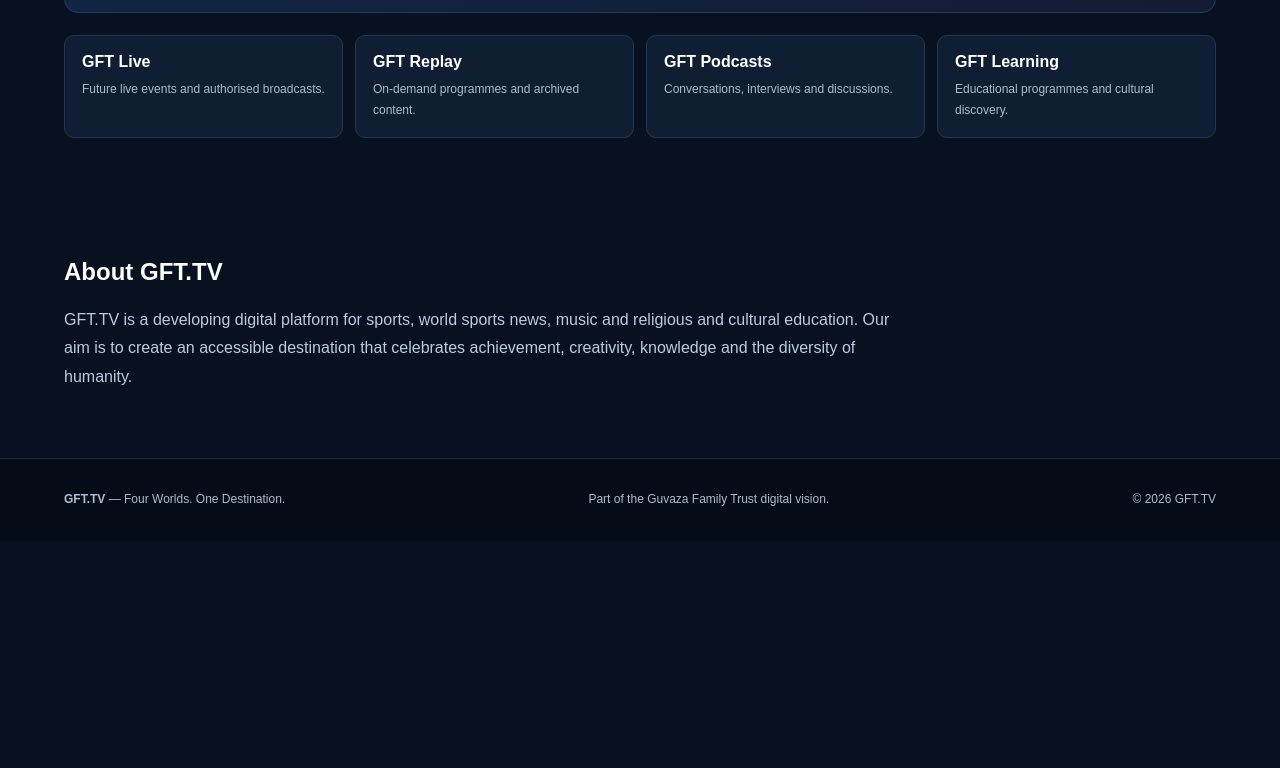
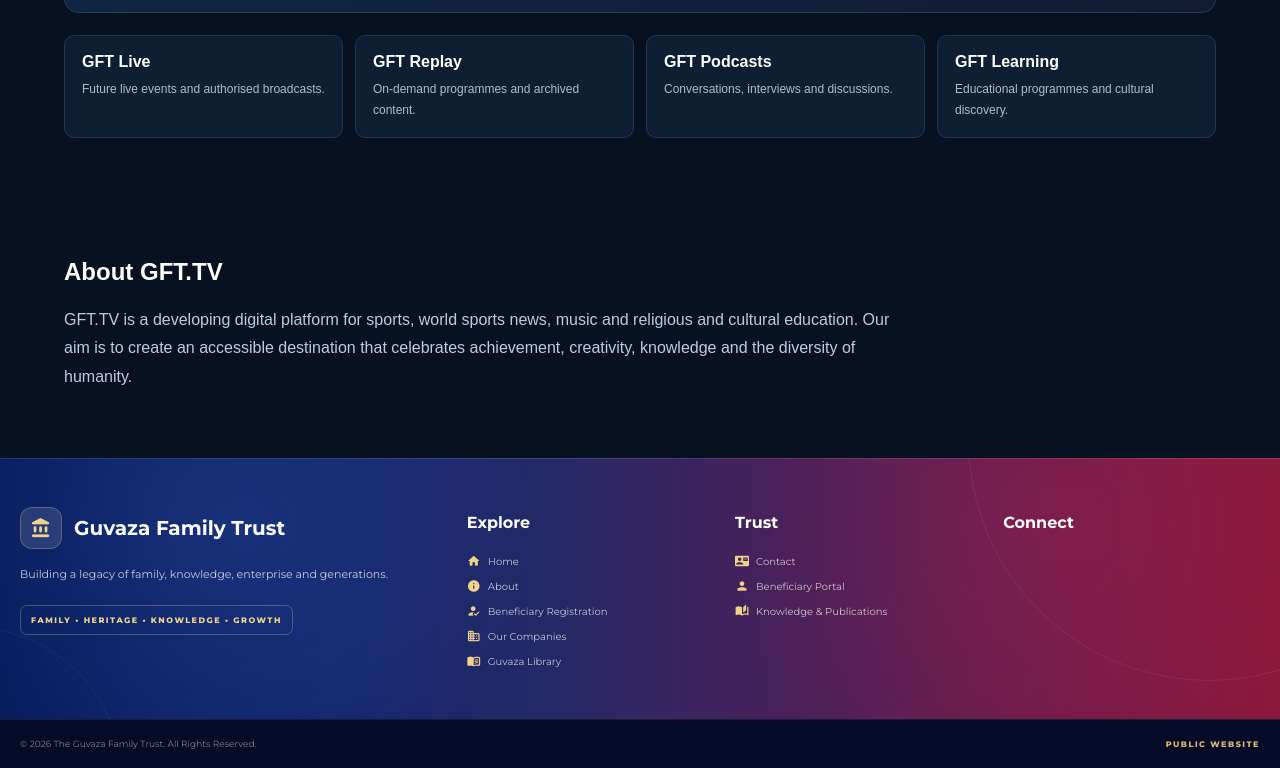
Before and after one commit to fanniegee/GFT-TV, a website: page public/gft-tv.html in a window 1280 px wide. Shown: the part 2092-2860 px from the top of the page. Before the commit the page ends 2633 px from the top, so only its background shows below. Drawn offline with Linux system fonts and the light colour scheme; no server answers.

Commit message:
Connect all TV public pages to shared GFT footer and live public settings

```diff
--- a/public/gft-tv.html
+++ b/public/gft-tv.html
@@ -325,6 +325,9 @@
 <link rel="apple-touch-icon" href="/assets/tv-app-192.png">
 <link rel="stylesheet" href="/install-app.css">
 <script src="/install-app.js" data-app="tv" defer></script>
+<link rel="stylesheet" href="/public-footer.css">
+<link rel="stylesheet" href="https://fonts.googleapis.com/icon?family=Material+Icons+Round">
+<link rel="stylesheet" href="/typography.css">
 </head>
 
 <body>
@@ -551,13 +554,7 @@
     </section>
   </main>
 
-  <footer>
-    <div class="footer-inner">
-      <div><strong>GFT.TV</strong> — Four Worlds. One Destination.</div>
-      <div>Part of the Guvaza Family Trust digital vision.</div>
-      <div>© <span id="year"></span> GFT.TV</div>
-    </div>
-  </footer>
+  <div id="gft-public-footer"></div><script src="/public-footer.js" data-config-endpoint="/api/trust-public-config" defer></script>
 
   <script>
     /*
@@ -596,7 +593,6 @@
     document.querySelector("#world-religion")
       .style.setProperty("--gate-image", `url("${GFT_TV_IMAGES.religion}")`);
 
-    document.querySelector("#year").textContent = new Date().getFullYear();
     document.querySelector("#movie-world")
      .style.setProperty("--gate-image", `url("${GFT_TV_IMAGES.movies}")`);
 
--- /dev/null
+++ b/public/public-footer.css
@@ -0,0 +1,255 @@
+/* =========================================================
+   GFT PUBLIC FOOTER
+   Shared public-site footer.
+   Colour direction: deep blue on the left -> maroon on right.
+   ========================================================= */
+
+#gft-public-footer {
+    width: 100%;
+    margin-top: 0;
+}
+
+.gft-public-footer {
+    width: 100%;
+    color: #fff;
+    font-family: Montserrat, Arial, sans-serif;
+}
+
+/* Main gradient */
+.gft-footer-main {
+    position: relative;
+    overflow: hidden;
+    background:
+        radial-gradient(circle at 18% 25%, rgba(71, 111, 210, .18), transparent 28%),
+        radial-gradient(circle at 82% 25%, rgba(192, 49, 92, .18), transparent 30%),
+        linear-gradient(
+            90deg,
+            #071d5c 0%,
+            #10266c 24%,
+            #252967 43%,
+            #4a205a 62%,
+            #711a48 82%,
+            #8b173b 100%
+        );
+    border-top: 1px solid rgba(255,255,255,.12);
+}
+
+.gft-footer-main::before {
+    content: "";
+    position: absolute;
+    width: 480px;
+    height: 480px;
+    border: 1px solid rgba(255,255,255,.07);
+    border-radius: 50%;
+    right: -170px;
+    top: -260px;
+}
+
+.gft-footer-main::after {
+    content: "";
+    position: absolute;
+    width: 300px;
+    height: 300px;
+    border: 1px solid rgba(255,255,255,.05);
+    border-radius: 50%;
+    left: -180px;
+    bottom: -210px;
+}
+
+.gft-footer-grid {
+    width: min(1250px, calc(100% - 40px));
+    margin: 0 auto;
+    padding: 48px 0 40px;
+    display: grid;
+    grid-template-columns: 1.8fr 1fr 1fr 1.15fr;
+    gap: 45px;
+    position: relative;
+    z-index: 2;
+}
+
+.gft-footer-identity {
+    padding-right: 25px;
+}
+
+.gft-footer-logo {
+    display: flex;
+    align-items: center;
+    gap: 12px;
+    margin-bottom: 16px;
+}
+
+.gft-footer-logo .material-icons-round {
+    width: 42px;
+    height: 42px;
+    border-radius: 12px;
+    display: flex;
+    align-items: center;
+    justify-content: center;
+    background: rgba(255,255,255,.12);
+    color: #f1d28b;
+    border: 1px solid rgba(241,210,139,.25);
+    font-size: 22px;
+}
+
+.gft-footer-trust-name {
+    font-family: Montserrat, Arial, sans-serif;
+    font-size: 20px;
+    font-weight: 700;
+}
+
+.gft-footer-tagline {
+    max-width: 390px;
+    margin: 0;
+    color: rgba(255,255,255,.76);
+    font-size: 11px;
+    line-height: 1.8;
+}
+
+.gft-footer-heritage {
+    display: inline-block;
+    margin-top: 20px;
+    padding: 7px 10px;
+    border: 1px solid rgba(241,210,139,.28);
+    border-radius: 7px;
+    color: #f1d28b;
+    font-size: 8px;
+    letter-spacing: 1.5px;
+    font-weight: 800;
+}
+
+.gft-footer-column h3 {
+    margin: 2px 0 16px;
+    color: #fff;
+    font-family: Montserrat, Arial, sans-serif;
+    font-size: 16px;
+}
+
+.gft-footer-link {
+    display: flex;
+    align-items: center;
+    gap: 7px;
+    width: fit-content;
+    margin-bottom: 10px;
+    color: rgba(255,255,255,.72);
+    text-decoration: none;
+    font-size: 10px;
+    line-height: 1.5;
+    transition: color .2s ease, transform .2s ease;
+}
+
+.gft-footer-link .material-icons-round {
+    color: #f1d28b;
+    font-size: 14px;
+}
+
+.gft-footer-link:hover {
+    color: #fff;
+    transform: translateX(2px);
+}
+
+.gft-footer-social {
+    display: flex;
+    flex-wrap: wrap;
+    gap: 7px;
+    margin-top: 17px;
+}
+
+.gft-footer-social-btn {
+    width: 32px;
+    height: 32px;
+    border-radius: 9px;
+    display: flex;
+    align-items: center;
+    justify-content: center;
+    color: #fff;
+    text-decoration: none;
+    background: rgba(255,255,255,.09);
+    border: 1px solid rgba(255,255,255,.12);
+    transition: .2s ease;
+}
+
+.gft-footer-social-btn:hover {
+    background: rgba(241,210,139,.18);
+    border-color: rgba(241,210,139,.4);
+    color: #f1d28b;
+    transform: translateY(-2px);
+}
+
+.gft-footer-social-btn .material-icons-round {
+    font-size: 16px;
+}
+
+/* Bottom bar */
+.gft-footer-bottom {
+    background: #050b26;
+    border-top: 1px solid rgba(255,255,255,.08);
+}
+
+.gft-footer-bottom-inner {
+    width: min(1250px, calc(100% - 40px));
+    min-height: 48px;
+    margin: 0 auto;
+    display: flex;
+    align-items: center;
+    justify-content: space-between;
+    gap: 15px;
+    color: rgba(255,255,255,.48);
+    font-size: 9px;
+}
+
+.gft-footer-status {
+    color: #d9b96d;
+    font-size: 8px;
+    font-weight: 800;
+    letter-spacing: 1.5px;
+}
+
+/* Mobile */
+@media (max-width: 800px) {
+    .gft-footer-grid {
+        grid-template-columns: 1fr 1fr;
+        gap: 32px 25px;
+    }
+
+    .gft-footer-identity {
+        grid-column: 1 / -1;
+        padding-right: 0;
+    }
+}
+
+@media (max-width: 520px) {
+    .gft-footer-grid {
+        width: min(100% - 28px, 1250px);
+        grid-template-columns: 1fr 1fr;
+        padding: 38px 0 30px;
+        gap: 28px 18px;
+    }
+
+    .gft-footer-identity {
+        grid-column: 1 / -1;
+    }
+
+    .gft-footer-trust-name {
+        font-size: 18px;
+    }
+
+    .gft-footer-column h3 {
+        font-size: 14px;
+    }
+
+    .gft-footer-link {
+        font-size: 9px;
+    }
+
+    .gft-footer-bottom-inner {
+        width: calc(100% - 28px);
+        min-height: 58px;
+        flex-direction: column;
+        justify-content: center;
+        text-align: center;
+        padding: 10px 0;
+    }
+}
+
+.gft-public-footer { margin:0; padding:0; border:0; background:none; max-width:none; text-align:left; }
+.gft-public-footer,.gft-public-footer * { box-sizing:border-box; }
--- /dev/null
+++ b/public/public-footer.js
@@ -0,0 +1,225 @@
+/* =========================================================
+   GFT PUBLIC FOOTER
+   Shared footer for public-facing Guvaza Family Trust pages.
+   Admin / Founder pages should NOT load this file.
+   ========================================================= */
+
+(function () {
+    "use strict";
+
+    function safe(value, fallback) {
+        return value === undefined || value === null || value === ""
+            ? (fallback || "")
+            : String(value);
+    }
+
+    let serverFooterConfig = null;
+    const configEndpoint = document.currentScript?.dataset.configEndpoint || '/api/config/public';
+    function getConfig() {
+        return serverFooterConfig || window.TRUST_CONFIG || {};
+    }
+
+    function createEl(tag, className, text) {
+        const el = document.createElement(tag);
+        if (className) el.className = className;
+        if (text !== undefined) el.textContent = text;
+        return el;
+    }
+
+    function makeLink(href, label, icon) {
+        const a = document.createElement("a");
+        a.href = href ? new URL(href, "https://guvazafamilytrust.com/").href : "#";
+        a.className = "gft-footer-link";
+
+        if (icon) {
+            const i = createEl("span", "material-icons-round", icon);
+            a.appendChild(i);
+        }
+
+        a.appendChild(document.createTextNode(label));
+        return a;
+    }
+
+    function renderFooter() {
+        const mount = document.getElementById("gft-public-footer");
+        if (!mount || mount.dataset.rendered === "true") return;
+
+        const CFG = getConfig();
+        const contact = CFG.contact || {};
+        const social = Array.isArray(CFG.social) ? Object.fromEntries(CFG.social.map(item => [String(item.platform || '').toLowerCase(), item.url])) : (CFG.social || {});
+        const year = new Date().getFullYear();
+
+        const footer = createEl("footer", "gft-public-footer");
+
+        /* Main footer */
+        const main = createEl("div", "gft-footer-main");
+        const grid = createEl("div", "gft-footer-grid");
+
+        /* Trust identity */
+        const identity = createEl("div", "gft-footer-identity");
+
+        const logo = createEl("div", "gft-footer-logo");
+        const logoIcon = createEl("span", "material-icons-round", "account_balance");
+        logo.appendChild(logoIcon);
+
+        const trustName = createEl(
+            "div",
+            "gft-footer-trust-name",
+            safe(CFG.trustName || CFG.name, "Guvaza Family Trust")
+        );
+
+        logo.appendChild(trustName);
+        identity.appendChild(logo);
+
+        const tagline = createEl(
+            "p",
+            "gft-footer-tagline",
+            safe(
+                CFG.footerTagline,
+                "Building a legacy of family, knowledge, enterprise and generations."
+            )
+        );
+        identity.appendChild(tagline);
+
+        const heritage = createEl("div", "gft-footer-heritage");
+        heritage.textContent = "FAMILY • HERITAGE • KNOWLEDGE • GROWTH";
+        identity.appendChild(heritage);
+
+        /* Explore */
+        const explore = createEl("div", "gft-footer-column");
+        explore.appendChild(createEl("h3", "", "Explore"));
+        explore.appendChild(makeLink("index.html", "Home", "home"));
+        explore.appendChild(makeLink("about.html", "About", "info"));
+        explore.appendChild(makeLink("register.html", "Beneficiary Registration", "how_to_reg"));
+        explore.appendChild(makeLink("companies.html", "Our Companies", "business"));
+        explore.appendChild(makeLink("library.html", "Guvaza Library", "menu_book"));
+
+        /* Trust */
+        const trust = createEl("div", "gft-footer-column");
+        trust.appendChild(createEl("h3", "", "Trust"));
+        trust.appendChild(makeLink("contact.html", "Contact", "contact_mail"));
+        trust.appendChild(makeLink("beneficiary-login.html?login=1", "Beneficiary Portal", "person"));
+        trust.appendChild(makeLink("library.html", "Knowledge & Publications", "auto_stories"));
+
+        /* Contact */
+        const connect = createEl("div", "gft-footer-column");
+        connect.appendChild(createEl("h3", "", "Connect"));
+
+        const email = safe(contact.email, "");
+        const phone = safe(contact.phone, "");
+        const whatsapp = safe(contact.whatsapp, "");
+
+        if (email) {
+            connect.appendChild(
+                makeLink("mailto:" + email, email, "email")
+            );
+        }
+
+        if (phone) {
+            connect.appendChild(
+                makeLink("tel:" + phone.replace(/[^\d+]/g, ""), phone, "phone")
+            );
+        }
+
+        if (whatsapp) {
+            let wa = whatsapp.replace(/[^\d]/g, "");
+            if (wa && wa.charAt(0) === "0") wa = "27" + wa.substring(1);
+
+            connect.appendChild(
+                makeLink(
+                    "https://wa.me/" + wa,
+                    "WhatsApp",
+                    "chat"
+                )
+            );
+        }
+
+        /* Social links */
+        const socialWrap = createEl("div", "gft-footer-social");
+
+        const socialItems = [
+            ["facebook", "Facebook", social.facebook],
+            ["photo_camera", "Instagram", social.instagram],
+            ["play_circle", "YouTube", social.youtube],
+            ["music_note", "TikTok", social.tiktok],
+            ["alternate_email", "X", social.x || social.twitter]
+        ];
+
+        socialItems.forEach(function (item) {
+            if (!item[2]) return;
+
+            const a = document.createElement("a");
+            a.href = item[2];
+            a.target = "_blank";
+            a.rel = "noopener noreferrer";
+            a.className = "gft-footer-social-btn";
+            a.title = item[1];
+            a.setAttribute("aria-label", item[1]);
+
+            const icon = createEl("span", "material-icons-round", item[0]);
+            a.appendChild(icon);
+            socialWrap.appendChild(a);
+        });
+
+        if (socialWrap.children.length) {
+            connect.appendChild(socialWrap);
+        }
+
+        grid.appendChild(identity);
+        grid.appendChild(explore);
+        grid.appendChild(trust);
+        grid.appendChild(connect);
+
+        main.appendChild(grid);
+        footer.appendChild(main);
+
+        /* Bottom bar */
+        const bottom = createEl("div", "gft-footer-bottom");
+        const bottomInner = createEl("div", "gft-footer-bottom-inner");
+
+        const copyright = createEl(
+            "span",
+            "",
+            "© " + year + " " +
+            safe(CFG.trustName || CFG.name, "The Guvaza Family Trust") +
+            ". All Rights Reserved."
+        );
+
+        const status = createEl(
+            "span",
+            "gft-footer-status",
+            "PUBLIC WEBSITE"
+        );
+
+        bottomInner.appendChild(copyright);
+        bottomInner.appendChild(status);
+        bottom.appendChild(bottomInner);
+        footer.appendChild(bottom);
+
+        mount.replaceChildren(footer);
+        mount.dataset.rendered = "true";
+    }
+
+    async function boot() {
+        renderFooter();
+        try {
+            const response = await fetch(configEndpoint, { credentials: 'omit', signal: AbortSignal.timeout(8000) });
+            const result = await response.json();
+            if (!response.ok || !result.ok || !result.config) return;
+            serverFooterConfig = result.config;
+            const mount = document.getElementById('gft-public-footer');
+            if (mount) delete mount.dataset.rendered;
+            renderFooter();
+        } catch { /* Keep navigation available during a temporary outage. */ }
+    }
+
+    if (document.readyState === "loading") {
+        document.addEventListener("DOMContentLoaded", boot);
+    } else {
+        boot();
+    }
+
+    window.GFT_PUBLIC_FOOTER = {
+        render: renderFooter
+    };
+})();
--- /dev/null
+++ b/public/typography.css
@@ -0,0 +1,9 @@
+@import url("https://fonts.googleapis.com/css2?family=Montserrat:ital,wght@0,100..900;1,100..900&display=swap");
+
+:where(body, button, input, select, textarea, optgroup) {
+  font-family: Montserrat, Arial, sans-serif;
+}
+
+:where(h1, h2, h3, h4, h5, h6, b, strong) {
+  font-weight: 700;
+}
```
Also changed, not shown: public/drama-lab.html (+4 -3 lines), public/movie-world.html (+4 -8 lines), public/sports-news.html (+5 -6 lines), public/sports-world.html (+4 -6 lines), public/world-music.html (+4 -6 lines), public/world-religion.html (+4 -5 lines), src/server.js (+10 -0 lines).
